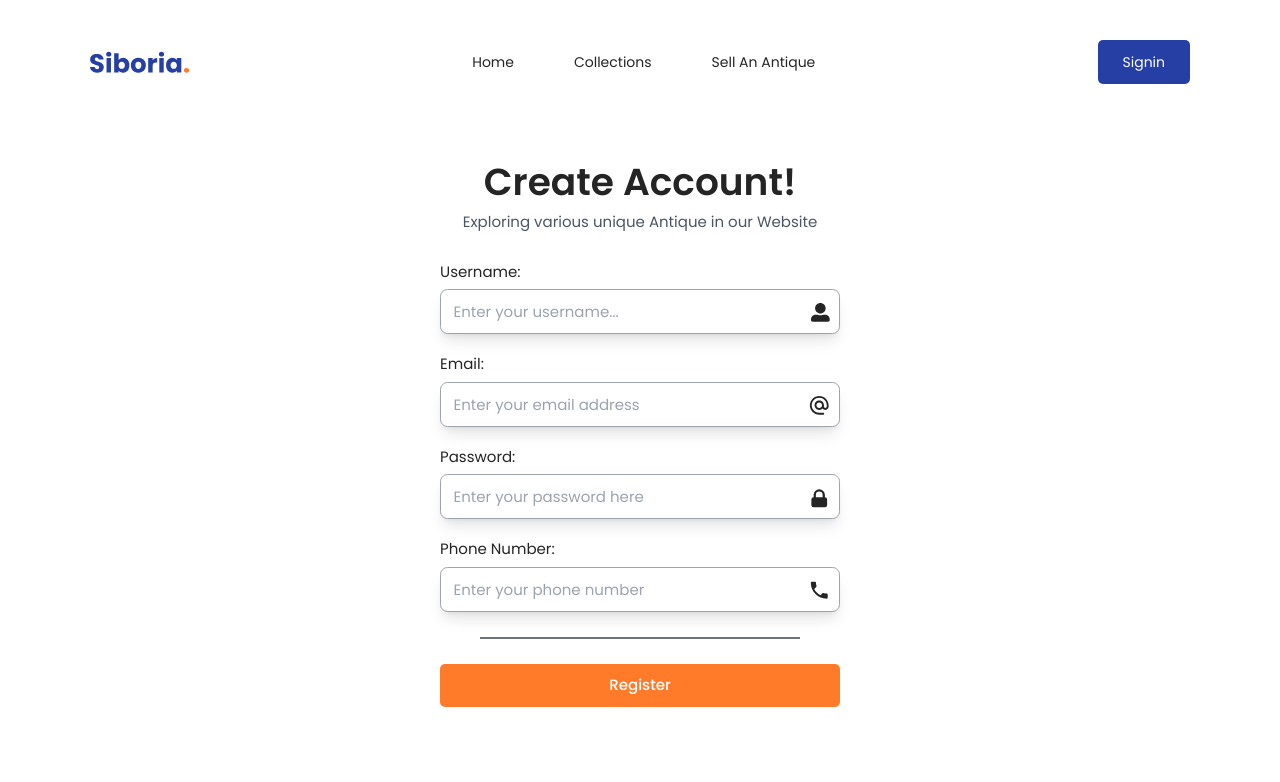
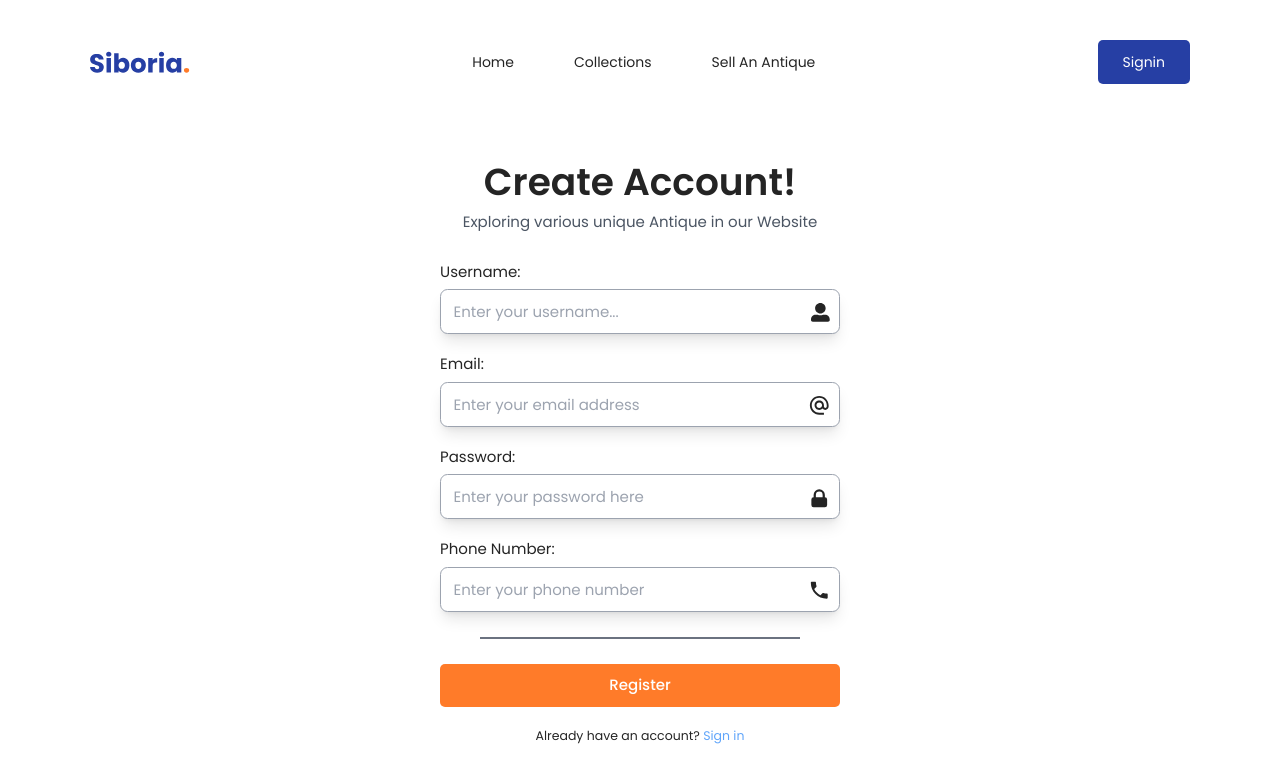
Before and after one commit to Thinh-Dang/auction-system-FE, a React (Vite) app: page /signup in a window 1280 px wide. Shown: the top 782 px of the page. Built offline with nearby package versions, Linux system fonts and the light colour scheme; a web font is replaced by a local one.

Commit message:
fix some UI issues

```diff
--- a/src/pages/Auth/Signup.tsx
+++ b/src/pages/Auth/Signup.tsx
@@ -1,6 +1,6 @@
 import { FaUserAlt } from "react-icons/fa";
 import { HiLockClosed } from "react-icons/hi";
-import { MdAlternateEmail,MdPhone } from "react-icons/md";
+import { MdAlternateEmail, MdPhone } from "react-icons/md";
 import { Button } from "../../components";
 
 const Signup = () => {
@@ -78,6 +78,14 @@ const Signup = () => {
                 content="Register"
               />
             </div>
+            <div className="w-full flex items-center justify-center text-xl mt-8">
+              <p>
+                Already have an account?{" "}
+                <span className="text-blue-400 cursor-pointer hover:underline">
+                  Sign in
+                </span>
+              </p>
+            </div>
           </form>
         </div>
       </div>
```
